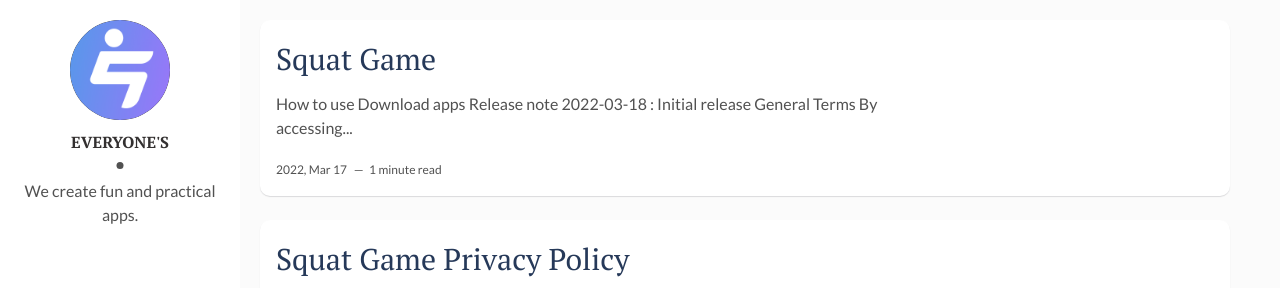
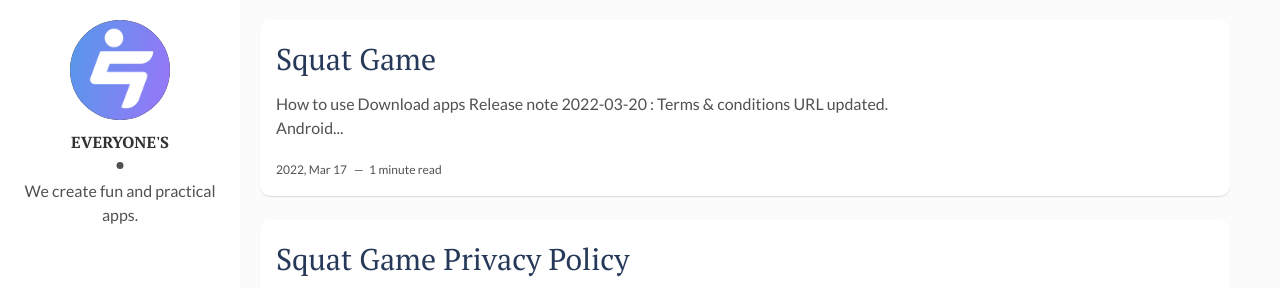
Before and after one commit to hurgoon/hurgoon.github.io, a Jekyll site: the page built from index.html, in a window 1280 px wide. Shown: the top 288 px of the page. Built offline with Jekyll 4.4.1, drawn with Linux system fonts in a browser that asks for light colours; the list of posts is cut into pages by our own code.

Commit message:
Update 2022-03-18-SquatGame.markdown

```diff
--- a/_posts/2022-03-18-SquatGame.markdown
+++ b/_posts/2022-03-18-SquatGame.markdown
@@ -21,6 +21,7 @@
 ***
 
 ### Release note
+- 2022-03-20 : Terms & conditions URL updated. Android 12 version available.
 - 2022-03-18 : Initial release
 
 ***
```
